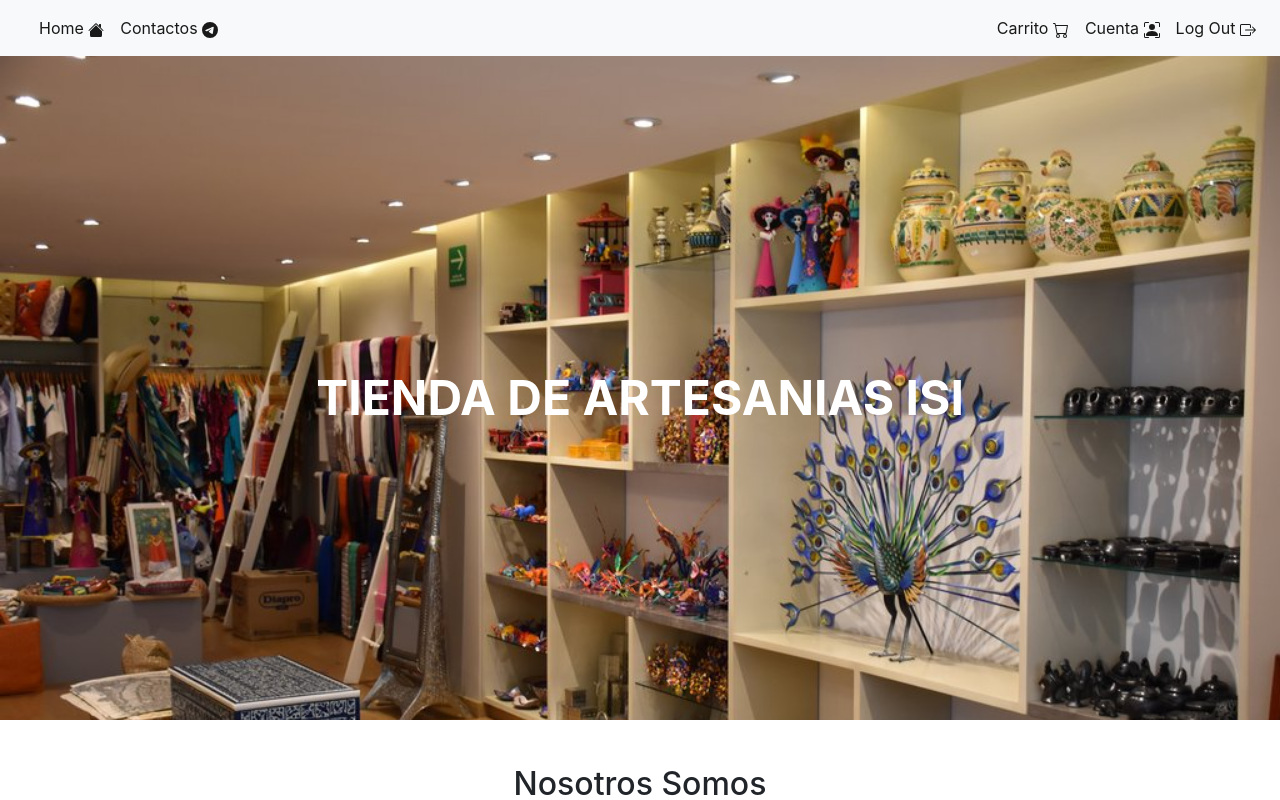
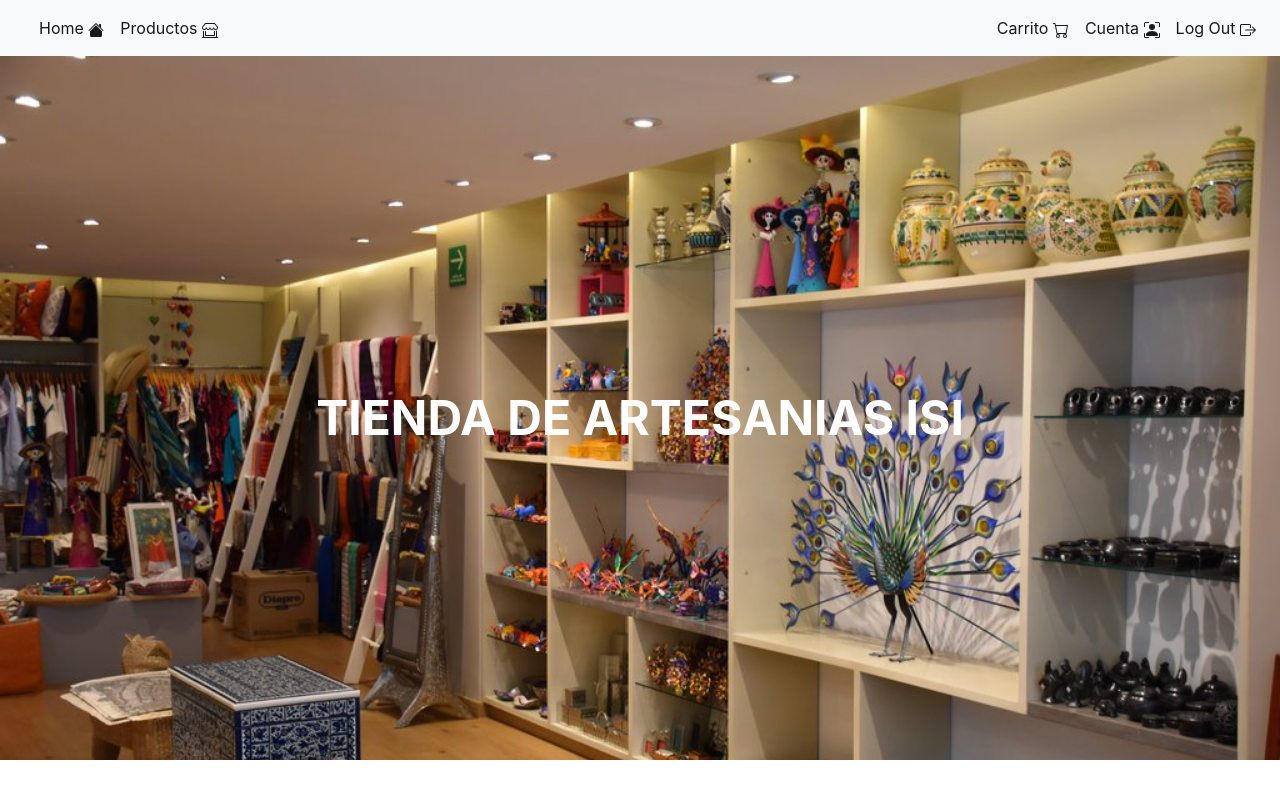
Before and after one commit to coriccf/ShopISI_frontend, an Angular app: page / in a window 1280 px wide. Shown: the top 800 px of the page. Built offline with nearby package versions, Linux system fonts and the light colour scheme.

Commit message:
Add rute

```diff
--- a/src/app/app.module.ts
+++ b/src/app/app.module.ts
@@ -9,12 +9,12 @@ import { AppRoutingModule } from './app-routing.module';
 import { AppComponent } from './app.component';
 import { NavbarComponent } from './components/navbar/navbar.component';
 import { HomeComponent } from './components/home/home.component';
-import { ContactosComponent } from './components/contactos/contactos.component';
 import { SesionComponent } from './components/sesion/sesion.component';
 
 const routes: Routes = [
-  { path: 'contactos', component: ContactosComponent  },
+  { path: 'sesion', component: SesionComponent  },
   { path: '', component: HomeComponent, pathMatch: 'full' },
+
   { path: '**', redirectTo: '/', pathMatch: 'full' },
 
 
@@ -26,7 +26,6 @@ const routes: Routes = [
     AppComponent,
     NavbarComponent,
     HomeComponent,
-    ContactosComponent,
     SesionComponent
 
   ],
--- a/src/app/components/contactos/contactos.component.html
+++ /dev/null
@@ -1 +0,0 @@
-<p>contactos works!</p>
--- a/src/app/components/contactos/contactos.component.ts
+++ /dev/null
@@ -1,15 +0,0 @@
-import { Component, OnInit } from '@angular/core';
-
-@Component({
-  selector: 'app-contactos',
-  templateUrl: './contactos.component.html',
-  styleUrls: ['./contactos.component.css']
-})
-export class ContactosComponent implements OnInit {
-
-  constructor() { }
-
-  ngOnInit(): void {
-  }
-
-}
--- a/src/app/components/home/home.component.css
+++ b/src/app/components/home/home.component.css
@@ -1,6 +1,6 @@
 #hero {
     width: 100%;
-    height: 83vh;
+    height: 88vh;
     background: url(../../../assets/img/p1.jpg) top center;
     background-size: cover;
     position: relative;
--- a/src/app/components/navbar/navbar.component.html
+++ b/src/app/components/navbar/navbar.component.html
@@ -20,10 +20,10 @@
 
 
           <li class="nav-item">
-            <a class="nav-link active" aria-current="page" href="#">Contactos
-                <svg xmlns="http://www.w3.org/2000/svg" width="16" height="16" fill="currentColor" class="bi bi-telegram" viewBox="0 0 16 16">
-                    <path d="M16 8A8 8 0 1 1 0 8a8 8 0 0 1 16 0zM8.287 5.906c-.778.324-2.334.994-4.666 2.01-.378.15-.577.298-.595.442-.03.243.275.339.69.47l.175.055c.408.133.958.288 1.243.294.26.006.549-.1.868-.32 2.179-1.471 3.304-2.214 3.374-2.23.05-.012.12-.026.166.016.047.041.042.12.037.141-.03.129-1.227 1.241-1.846 1.817-.193.18-.33.307-.358.336a8.154 8.154 0 0 1-.188.186c-.38.366-.664.64.015 1.088.327.216.589.393.85.571.284.194.568.387.936.629.093.06.183.125.27.187.331.236.63.448.997.414.214-.02.435-.22.547-.82.265-1.417.786-4.486.906-5.751a1.426 1.426 0 0 0-.013-.315.337.337 0 0 0-.114-.217.526.526 0 0 0-.31-.093c-.3.005-.763.166-2.984 1.09z"/>
-                  </svg>
+            <a class="nav-link active" aria-current="page" href="#">Productos
+              <svg width="1em" height="1em" viewBox="0 0 16 16" class="bi bi-shop-window" fill="currentColor" xmlns="http://www.w3.org/2000/svg">
+                <path fill-rule="evenodd" d="M2.97 1.35A1 1 0 0 1 3.73 1h8.54a1 1 0 0 1 .76.35l2.609 3.044A1.5 1.5 0 0 1 16 5.37v.255a2.375 2.375 0 0 1-4.25 1.458A2.371 2.371 0 0 1 9.875 8 2.37 2.37 0 0 1 8 7.083 2.37 2.37 0 0 1 6.125 8a2.37 2.37 0 0 1-1.875-.917A2.375 2.375 0 0 1 0 5.625V5.37a1.5 1.5 0 0 1 .361-.976l2.61-3.045zm1.78 4.275a1.375 1.375 0 0 0 2.75 0 .5.5 0 0 1 1 0 1.375 1.375 0 0 0 2.75 0 .5.5 0 0 1 1 0 1.375 1.375 0 1 0 2.75 0V5.37a.5.5 0 0 0-.12-.325L12.27 2H3.73L1.12 5.045A.5.5 0 0 0 1 5.37v.255a1.375 1.375 0 0 0 2.75 0 .5.5 0 0 1 1 0zM1.5 8.5A.5.5 0 0 1 2 9v6h12V9a.5.5 0 0 1 1 0v6h.5a.5.5 0 0 1 0 1H.5a.5.5 0 0 1 0-1H1V9a.5.5 0 0 1 .5-.5zm2 .5a.5.5 0 0 1 .5.5V13h8V9.5a.5.5 0 0 1 1 0V13a1 1 0 0 1-1 1H4a1 1 0 0 1-1-1V9.5a.5.5 0 0 1 .5-.5z"/>
+            </svg>
 
             </a>
           </li>
@@ -45,7 +45,7 @@
               </li>
 
               <li class="nav-item">
-                <a class="nav-link active" aria-current="page" href="#">Cuenta
+                <a class="nav-link active" aria-current="page" [routerLink]="['/sesion']">Cuenta
                     <svg xmlns="http://www.w3.org/2000/svg" width="16" height="16" fill="currentColor" class="bi bi-person-bounding-box" viewBox="0 0 16 16">
                         <path d="M1.5 1a.5.5 0 0 0-.5.5v3a.5.5 0 0 1-1 0v-3A1.5 1.5 0 0 1 1.5 0h3a.5.5 0 0 1 0 1h-3zM11 .5a.5.5 0 0 1 .5-.5h3A1.5 1.5 0 0 1 16 1.5v3a.5.5 0 0 1-1 0v-3a.5.5 0 0 0-.5-.5h-3a.5.5 0 0 1-.5-.5zM.5 11a.5.5 0 0 1 .5.5v3a.5.5 0 0 0 .5.5h3a.5.5 0 0 1 0 1h-3A1.5 1.5 0 0 1 0 14.5v-3a.5.5 0 0 1 .5-.5zm15 0a.5.5 0 0 1 .5.5v3a1.5 1.5 0 0 1-1.5 1.5h-3a.5.5 0 0 1 0-1h3a.5.5 0 0 0 .5-.5v-3a.5.5 0 0 1 .5-.5z"/>
                         <path d="M3 14s-1 0-1-1 1-4 6-4 6 3 6 4-1 1-1 1H3zm8-9a3 3 0 1 1-6 0 3 3 0 0 1 6 0z"/>
```
Also changed, not shown: src/app/components/contactos/contactos.component.css (deleted), 1 other file (tests, documents, lock files or other folders).
